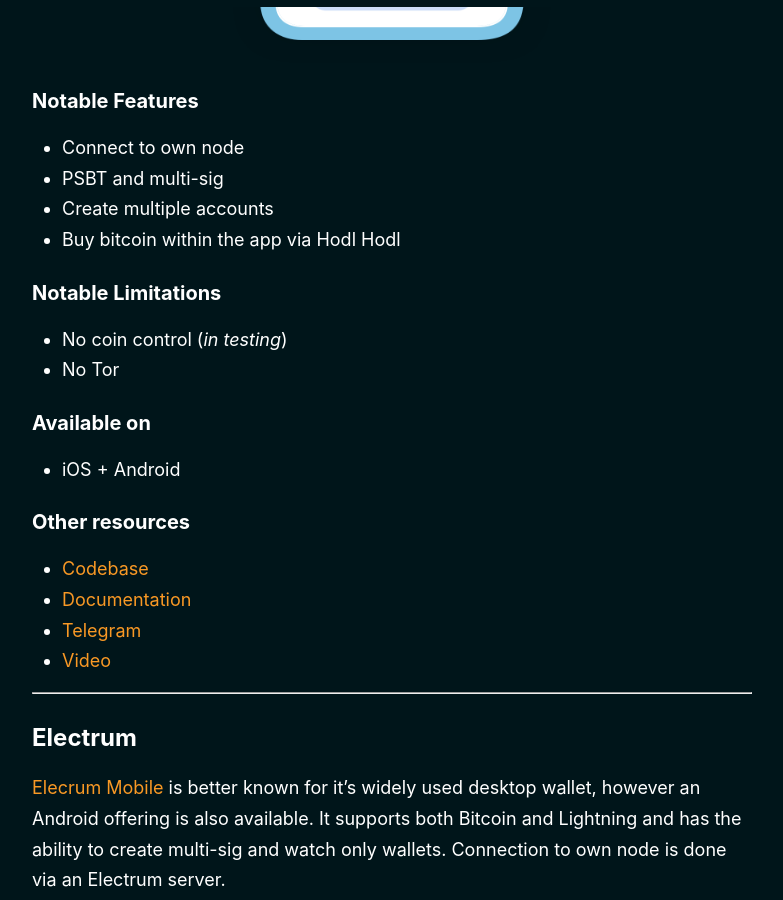
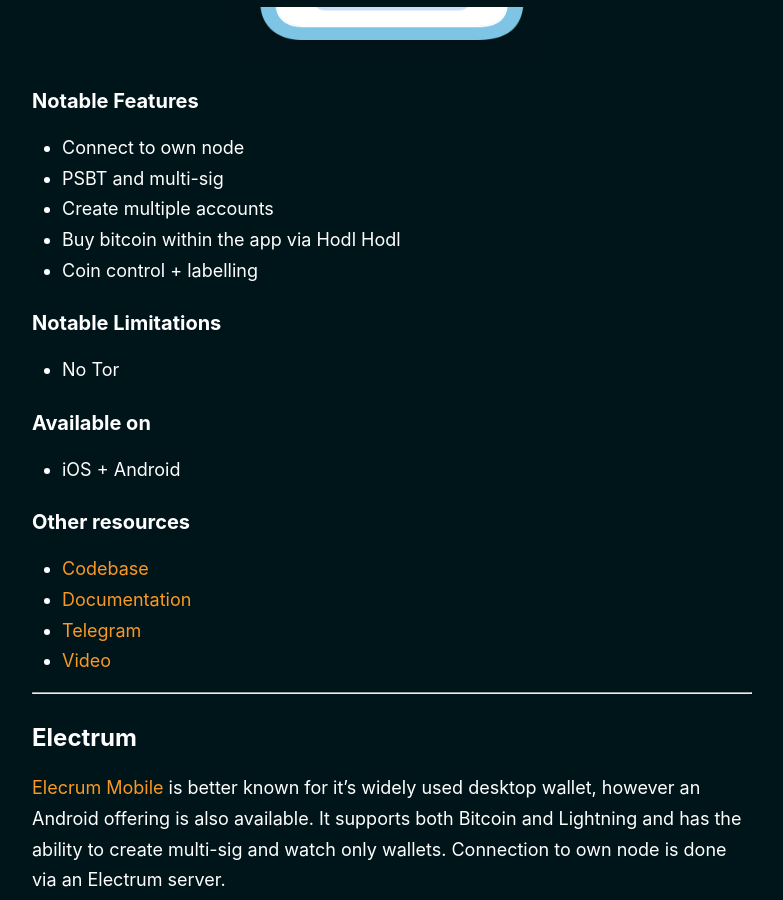
Before and after one commit to BitcoinQnA/bitcoin-wallet-guide, a Jekyll site: the page built from _pages/mobile.md, in a window 1280 px wide and 900 px high, scrolled down 2740 px. Shown: the whole window, without its empty margins (248-1031 px from the left). Built offline with Jekyll 4.4.1, drawn with Linux system fonts in a browser that asks for light colours.

Commit message:
Update mobile.md

```diff
--- a/_pages/mobile.md
+++ b/_pages/mobile.md
@@ -56,9 +56,9 @@ Mobile wallets provide the ultimate in convenience when interacting with Bitcoin
 * PSBT and multi-sig
 * Create multiple accounts
 * Buy bitcoin within the app via Hodl Hodl
+* Coin control + labelling
 
 ### Notable Limitations
-* No coin control (*in testing*)
 * No Tor
 
 ### Available on
```
